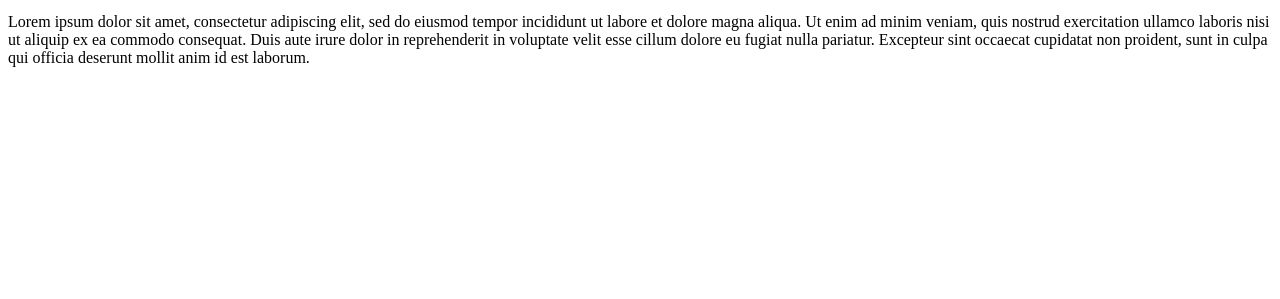
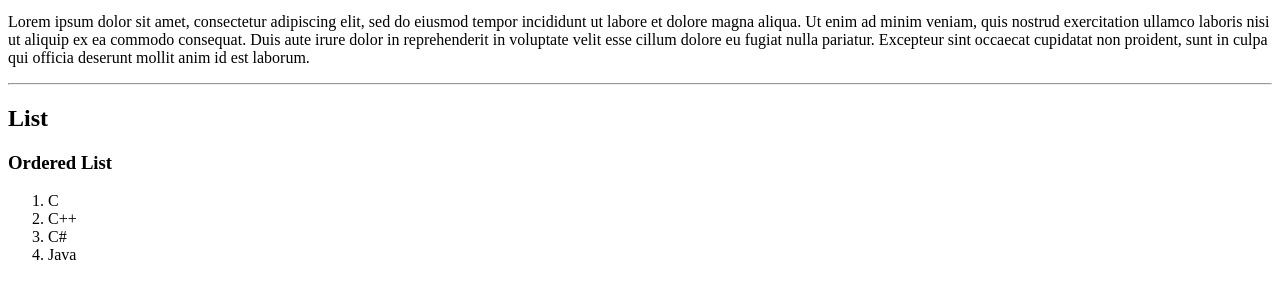
Before and after one commit to mdalamin-eu/wwwProgrammingHTML, a plain HTML site: page index.html in a window 1280 px wide. Shown: the part 137-436 px from the top of the page. Drawn offline with Linux system fonts and the light colour scheme.

Commit message:
html list

```diff
--- a/index.html
+++ b/index.html
@@ -23,5 +23,15 @@
                 ullamco laboris nisi ut aliquip ex ea commodo consequat. Duis aute irure dolor in reprehenderit in
                 voluptate velit esse cillum dolore eu fugiat nulla pariatur. Excepteur sint occaecat cupidatat
                  non proident, sunt in culpa qui officia deserunt mollit anim id est laborum.</p>
+
+                 <hr>
+                 <h2>List</h2>
+                 <h3>Ordered List</h3>
+                 <ol>
+                     <li>C</li>
+                     <li>C++</li>
+                    <li>C#</li>
+                    <li>Java</li>
+                    </ol>
     </body>
 </html>
```
